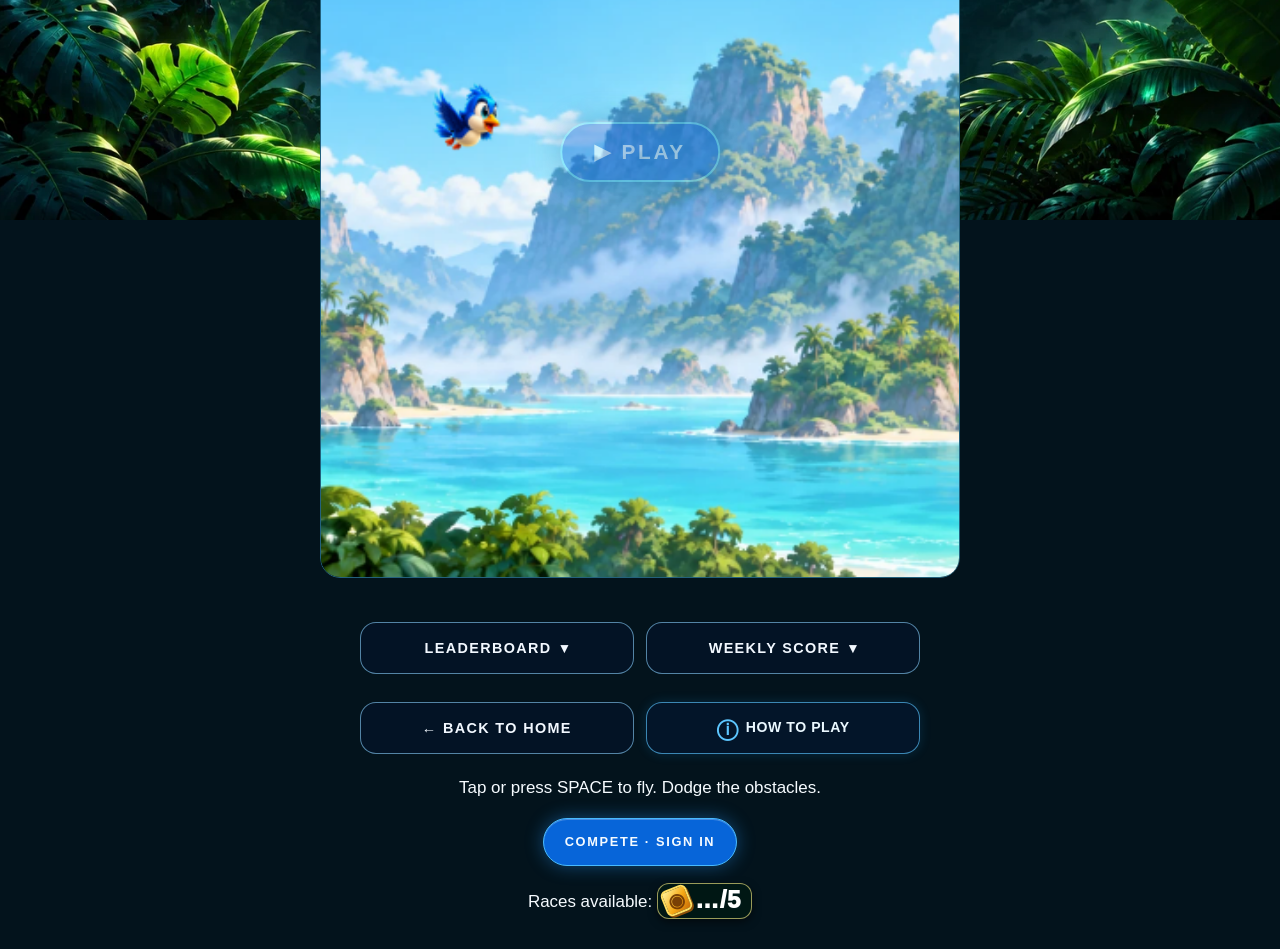
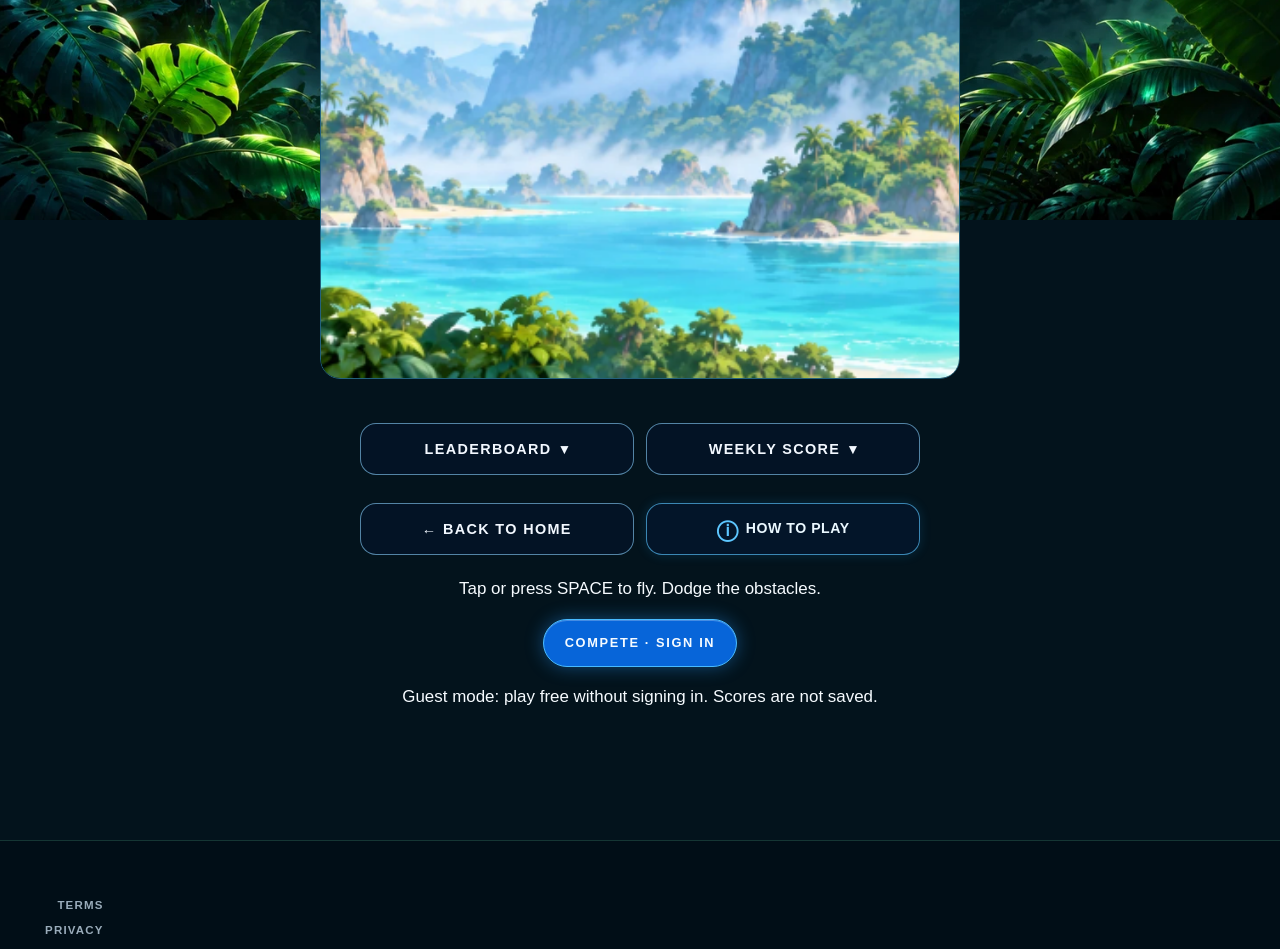
Before and after one commit to dkny-ops/race2win.app, a Next.js app: page /games/flappy-race in a window 1280 px wide. Shown: the part 580-1529 px from the top of the page. Built offline with nearby package versions, Linux system fonts and the light colour scheme; no server answers.

Commit message:
Restore unauthenticated Flappy guest play without official session or score writes

```diff
--- a/components/game/flappy-verified-canvas.tsx
+++ b/components/game/flappy-verified-canvas.tsx
@@ -115,7 +115,7 @@ export function FlappyVerifiedCanvas({ language, authenticated, scoreControls }:
     };
     return (messages[code] ?? ["Error del servidor. Vuelve a intentarlo en unos momentos.", "Server error. Please try again shortly."])[es ? 0 : 1];
   };
-  const blocked = !authenticated || !FLAPPY_COMPETITION_ENABLED || !availability || !!availabilityError || (availability.remaining === 0 && !availability.exempt) || availability.activeUntil !== null;
+  const blocked = authenticated && (!FLAPPY_COMPETITION_ENABLED || !availability || !!availabilityError || (availability.remaining === 0 && !availability.exempt) || availability.activeUntil !== null);
   const recovery = seconds === null ? "…" : `${String(Math.floor(seconds / 60)).padStart(2, "0")}:${String(seconds % 60).padStart(2, "0")}`;
   const fail = useCallback(() => { running.current = false; stopVerification(); if (mounted.current) { setResult(null); setStatus("rejected"); } }, [stopVerification]);
   useEffect(() => { mounted.current = true; return () => { mounted.current = false; running.current = false; }; }, [authenticated]);
@@ -126,13 +126,13 @@ export function FlappyVerifiedCanvas({ language, authenticated, scoreControls }:
     busy.current = true;
     setOfficialError(null); setStatus("starting"); setResult(null); setScore(0);
     try {
-      if (!authenticated) throw new FlappyOfficialError("unauthenticated");
-      const session = await startFlappyOfficial();
+      const session = authenticated ? await startFlappyOfficial() : null;
       void refreshAvailability();
       if (!mounted.current) return;
       official.current = session;
-      beginVerification(session.sessionId, session.turnstile);
-      const seed = session.seed;
+      if (session) beginVerification(session.sessionId, session.turnstile);
+      // Guest runs are local practice only: no session, API writes, or official score.
+      const seed = session ? session.seed : Math.floor(Math.random() * 2147483647);
       engine.current = initialFlappy(seed); inputs.current = []; pendingFlap.current = false;
       nextCheckpoint.current = 300;
       origin.current = session ? performance.now() + (Date.parse(session.startsAt) - Date.parse(session.serverNow)) : performance.now() + 3000;
@@ -306,13 +306,13 @@ export function FlappyVerifiedCanvas({ language, authenticated, scoreControls }:
     </div>
     <p>{es ? "Toca o pulsa ESPACIO para volar. Evita los obstáculos." : "Tap or press SPACE to fly. Dodge the obstacles."}</p>
     {FLAPPY_COMPETITION_ENABLED && !authenticated ? <p><Link className="button" href="/sign-in?next=%2Fgames%2Fflappy-race">{es ? "COMPETIR · INICIAR SESIÓN" : "COMPETE · SIGN IN"}</Link></p> : null}
-    <div style={{margin:"1rem auto",maxWidth:360}}>
+    {authenticated ? <div style={{margin:"1rem auto",maxWidth:360}}>
       <p style={{margin:".5rem 0"}}>{es ? "Partidas disponibles" : "Races available"}: <span className="rtw-play-count" style={{position:"static"}} aria-live="polite"><span className="rtw-play-count__ticket" aria-hidden="true">◉</span>{availabilityError ? "—" : availability?.exempt ? "∞" : `${availability?.remaining ?? "…"}/5`}</span></p>
       {availability?.nextAvailableAt && !availability.exempt ? <p style={{margin:".5rem 0"}}>{es ? "Próxima partida disponible en" : "Next race available in"}: <strong>{recovery}</strong></p> : null}
       {availability?.remaining === 0 && !availability.exempt ? <p role="status">{errorMessage("attempts_exhausted")}</p> : null}
       {availability?.activeUntil && !["running","starting","validating"].includes(status) ? <p role="status">{errorMessage("session_active")}</p> : null}
       {availabilityError ? <p role="alert">{errorMessage(availabilityError)} {availabilityError === "terms_required" ? <Link href="/terms/accept">TERMS</Link> : availabilityError === "review_required" ? <Link href="/support/access">SUPPORT</Link> : availabilityError === "unauthenticated" ? <Link href="/sign-in?next=%2Fgames%2Fflappy-race">SIGN IN</Link> : null} <button type="button" className="button" onClick={() => void refreshAvailability()}>{es ? "REINTENTAR" : "RETRY"}</button></p> : null}
-    </div>
+    </div> : <p role="status">{es ? "Modo invitado: juega gratis sin iniciar sesión. La puntuación no se guarda." : "Guest mode: play free without signing in. Scores are not saved."}</p>}
     {officialError ? <p role="alert">{errorMessage(officialError)} {officialError==="terms_required" ? <Link href="/terms/accept">TERMS</Link> : officialError==="review_required" ? <Link href="/support/access">SUPPORT</Link> : officialError==="unauthenticated" ? <Link href="/sign-in?next=%2Fgames%2Fflappy-race">SIGN IN</Link> : null}</p> : null}
   </div>;
 }
```
